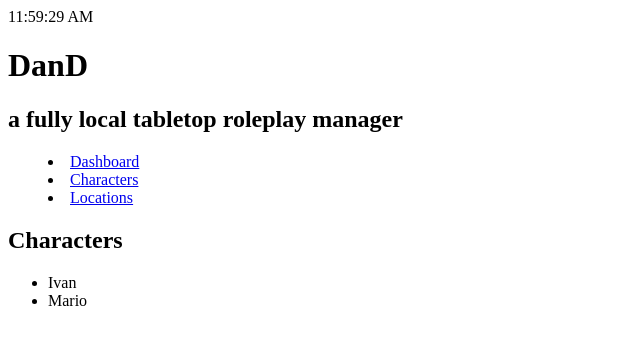
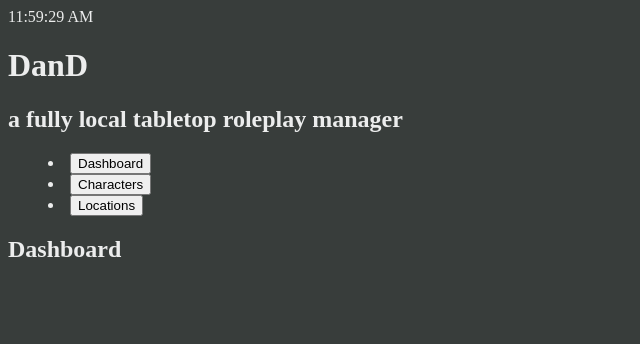
Before and after one commit to Calvaz/dand-local, a React (Create React App) app: page / in a window 1280 px wide. Shown: the top 344 px of the page, without its empty margins (0-640 px from the left). Built offline with nearby package versions, Linux system fonts and the light colour scheme.

Commit message:
switch pages

```diff
--- a/src/App.css
+++ b/src/App.css
@@ -0,0 +1,13 @@
+body{
+    background-color: #383d3b;
+    color: #eceded
+}
+a {
+    color: #d69733
+}
+
+/*
+#a47d40
+#a42335
+#4bad6a
+*/
--- a/src/App.js
+++ b/src/App.js
@@ -1,30 +1,17 @@
 import React from 'react'
 import './App.css'
 import Layout from './component/layout'
-import Character from './pages/characters'
 
 export default class App extends React.Component {
   constructor (props) {
     super(props)
     this.chars = [{ name: 'Ivan', id: 1 }, { name: 'Mario', id: 2 }]
-
-    const DASHBOARD = 'DASHBOARD'
-    const CHARACTERS = 'CHARACTERS'
-    const LOCATIONS = 'LOCATIONS'
-
-    this.state = {layout: DASHBOARD}
-  }
-
-  setPage(page){
-
   }
 
   render () {
 
     return (
-      <Layout>
-        <Character characters={this.chars} />
-      </Layout>
+      <Layout />
     )
   }
 }
--- a/src/component/header.js
+++ b/src/component/header.js
@@ -1,7 +1,15 @@
 import React from 'react'
 import Clock from './clock'
 
+import {DASHBOARD, CHARACTERS, LOCATIONS} from './layout'
+
 export default class Header extends React.Component {
+
+  changePage(page){
+    this.props.onChange(page)
+    console.log('Change Page ' + page)
+  }
+
   render () {
     return (
       <header>
@@ -10,10 +18,11 @@ export default class Header extends React.Component {
         <h1>DanD</h1>
         <h2>a fully local tabletop roleplay manager</h2>
         <menu>
-          <li><a href="/">Dashboard</a></li>
-          <li><a href="/characters">Characters</a></li>
-          <li><a href="/locations">Locations</a></li>
+          <li><button onClick={this.changePage.bind(this,DASHBOARD)}>Dashboard</button></li>
+          <li><button onClick={this.changePage.bind(this,CHARACTERS)}>Characters</button></li>
+          <li><button onClick={this.changePage.bind(this,LOCATIONS)}>Locations</button></li>
         </menu>
+        <span>{this.props.layout}</span>
       </header>
     )
   }
--- a/src/component/layout.js
+++ b/src/component/layout.js
@@ -1,14 +1,32 @@
 import Header from './header'
 import React from 'react'
+import Characters from '../pages/characters'
+import Locations from '../pages/locations'
+import Dashboard from '../pages/dashboard'
+
+export const DASHBOARD = 'DASHBOARD'
+export const CHARACTERS = 'CHARACTERS'
+export const LOCATIONS = 'LOCATIONS'
 
 export default class Layout extends React.Component {
+  constructor (props) {
+    super(props)
+    this.state = {layout: DASHBOARD}
+  }
+
+  onPageChange(page){
+    this.setState({layout: page})
+
+
+  }
+
   render () {
-
     return (
-
       <div>
-        <Header />
-        {this.props.children}
+        <Header onChange={this.onPageChange.bind(this)} value={this.state.layout}/>
+        {this.state.layout === CHARACTERS && <Characters></Characters>}
+        {this.state.layout === LOCATIONS && <Locations></Locations>}
+        {this.state.layout === DASHBOARD && <Dashboard></Dashboard>}
       </div>
     )
   }
--- a/src/pages/characters.js
+++ b/src/pages/characters.js
@@ -3,7 +3,7 @@ import React from 'react'
 export default class Character extends React.Component {
 
     render () {
-    const chars = this.props.characters.map((c) =>
+    const chars = this.props.characters?.map((c) =>
       <li key={c.id}>{c.name}</li>)
 
     return (
```
